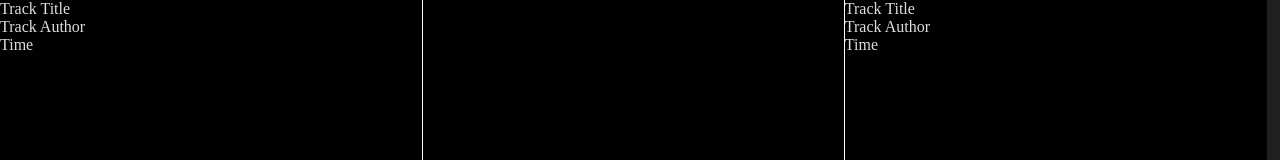
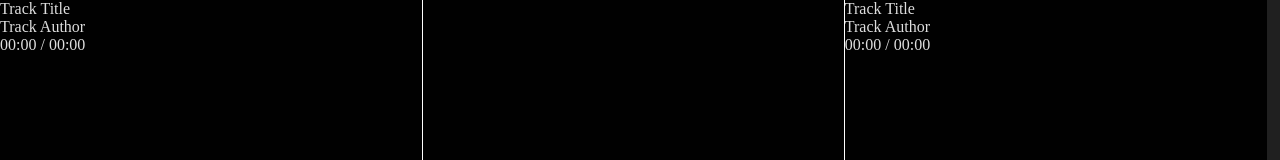
Before and after one commit to pivilartisant/generation-s, a React (Vite) app in the folder client/: page /deck in a window 1280 px wide. Shown: the top 160 px of the page. Built offline with nearby package versions, Linux system fonts and the light colour scheme.

Commit message:
implemented time + dual deck systm

```diff
--- a/client/src/Pages/Deck/Components/Buttons/PlayButton/PlayButton.jsx
+++ b/client/src/Pages/Deck/Components/Buttons/PlayButton/PlayButton.jsx
@@ -1,34 +1,37 @@
-import { useState, useEffect } from 'react';
+import { useState, useEffect,useRef, useCallback } from 'react';
 import playButton from "../../../../../assets/playBtn.svg"
 import pauseButton from "../../../../../assets/pauseBtn.svg"
 import "./playButton.css";
 
 export function PlayButton ({...props}) {
+    let { audioRef, setTimeProgress, timeProgress } = props;
 
-    console.log(props.mp3src)
-    console.log(props.audioRef)
-    const [playing, setPlaying] = useState(true)
+    const [playing, setPlaying] = useState(false)
+    const playAnimationRef = useRef();
 
-      useEffect(() => {
-    if (playing) {
-      props.audioRef.current.play();
-    } else {
-      props.audioRef.current.pause();
-    }
+    const repeat = useCallback(() => {
+        const currentTime = audioRef.current.currentTime;
+        setTimeProgress(currentTime);
+        playAnimationRef.current = requestAnimationFrame(repeat);
+    }, []);
 
-    }, [playing, props.audioRef]);
+    useEffect(() => {
+      if (playing) {
+        audioRef.current.play();
+        playAnimationRef.current = requestAnimationFrame(repeat);
+      } else {
+        audioRef.current.pause();
+        cancelAnimationFrame(playAnimationRef.current);
+      }
+    }, [playing, audioRef, repeat]);
 
     const play = () => {
         setPlaying(!playing)
-        console.log(playing)
-        console.log(props.mp3src)
       };
 
         return (
             <div className="play-button-container" onClick={play}>
-                <img src={!playing ? pauseButton : playButton} className="play-button" alt="Play Button"/>
+                <img src={playing ? pauseButton : playButton} className="play-button" alt="Play Button"/>
             </div>
         )
-}
-
-    // const audio = props.audioRef.current;
+};
--- a/client/src/Pages/Deck/Deck.jsx
+++ b/client/src/Pages/Deck/Deck.jsx
@@ -1,22 +1,48 @@
-import { useRef } from "react";
+import { useRef, useState } from "react";
 import { Turnable } from "./Turnable/Turnable";
 import { Mixer } from "./Mixer/Mixer"
 import { Loader, mp3src1, mp3src2 } from "./Loader/Loader"
 
 import "./deck.css"
 export function Deck (){
-const audioRef = useRef()
 
-const args = {
-    audioRef: audioRef,
+const audioRefA = useRef();
+const audioRefB = useRef();
+
+const [timeProgressA, setTimeProgressA] = useState(0);
+const [durationA, setDurationA] = useState(0);
+
+const [timeProgressB, setTimeProgressB] = useState(0);
+const [durationB, setDurationB] = useState(0);
+
+const AB = {
+    audioRefA: audioRefA,
+    audioRefB: audioRefB,
+    setDurationA: setDurationA,
+    setDurationB: setDurationB,
 }
+
+const deckA = {
+    audioRef: audioRefA,
+    duration: durationA,
+    setTimeProgress: setTimeProgressA,
+    timeProgress: timeProgressA,
+}
+
+const deckB = {
+    audioRef: audioRefB,
+    duration: durationB,
+    setTimeProgress: setTimeProgressB,
+    timeProgress: timeProgressB,
+}
+
     return (
         <div className="deck">
             {/* Loader in middleware for controlling audio */}
-            <Loader audioRef={audioRef}/>
-            <Turnable mp3src={mp3src1}  {...args}/>
+            <Loader {...AB} />
+            <Turnable mp3src={mp3src1}  {...deckA}/>
             <Mixer/>
-            <Turnable mp3src={mp3src2} {...args}/>
+            <Turnable mp3src={mp3src2} {...deckB}/>
         </div>
     )
 }
--- a/client/src/Pages/Deck/Loader/Loader.jsx
+++ b/client/src/Pages/Deck/Loader/Loader.jsx
@@ -1,15 +1,33 @@
 import { tracks } from "./tracks"
 
 export const mp3src1 = tracks[1].src
-export const mp3src2 = ""
+export const mp3src2 = tracks[0].src
 //this is my loader where eventually mp3 will be loaded from an API
 
 export function Loader ({...props}){
+let {audioRefA, setDurationA, audioRefB, setDurationB} = props
+
+    const onLoadedMetadataA = () => {
+        setDurationA(audioRefA.current.duration);
+      };
+
+      const onLoadedMetadataB = () => {
+        setDurationB(audioRefB.current.duration);
+      };
     return (
         <>
             <audio
             src={mp3src1}
-            ref={props.audioRef}
+            ref={audioRefA}
+
+            onLoadedMetadata={onLoadedMetadataA}
+            />
+
+            <audio
+            src={mp3src2}
+            ref={audioRefB}
+
+            onLoadedMetadata={onLoadedMetadataB}
             />
         </>
     )
--- /dev/null
+++ b/client/src/Pages/Deck/Turnable/Info/Info.jsx
@@ -0,0 +1,15 @@
+import { ProgressBar } from "./Progressbar/ProgressBar"
+import { useRef,useState } from "react";
+
+export function Info({...props}){
+
+    const progressBarRef = useRef();
+
+    return (
+        <div className="info">
+           <p>Track Title</p>
+            <p>Track Author</p>
+            <ProgressBar {...props} progressBarRef={progressBarRef}/>
+        </div>
+    );
+};
--- /dev/null
+++ b/client/src/Pages/Deck/Turnable/Info/Progressbar/ProgressBar.jsx
@@ -0,0 +1,32 @@
+import { Time } from "../Time/Time";
+import "./progressBar.css";
+export function ProgressBar ({...props}) {
+
+let { audioRef, progressBarRef, duration, timeProgress } = props;
+
+const handleProgressChange = () => {
+  if (audioRef && progressBarRef) {
+    audioRef.current.currentTime = progressBarRef.current.value;
+  }
+};
+
+const timeArgs ={
+  timeProgress: timeProgress,
+  duration: duration,
+}
+
+  return (
+    <div className="progress">
+      <Time {...timeArgs}/>
+
+      <input
+        type="range"
+        className="progress-range"
+        ref={progressBarRef}
+        defaultValue="0"
+        max={duration}
+        onChange={handleProgressChange}
+        />
+    </div>
+  );
+};
--- /dev/null
+++ b/client/src/Pages/Deck/Turnable/Info/Time/Time.jsx
@@ -0,0 +1,22 @@
+export function Time ({...props}) {
+    let { timeProgress, duration } = props;
+
+    const formatTime = (time) => {
+        if (time && !isNaN(time)) {
+          const minutes = Math.floor(time / 60);
+          const formatMinutes =
+            minutes < 10 ? `0${minutes}` : `${minutes}`;
+          const seconds = Math.floor(time % 60);
+          const formatSeconds =
+            seconds < 10 ? `0${seconds}` : `${seconds}`;
+          return `${formatMinutes}:${formatSeconds}`;
+        }
+        return '00:00';
+      };
+
+    return (
+            <>
+            <p className="time-current"> {formatTime(timeProgress)} / {formatTime(duration)} </p>
+            </>
+    )
+}
--- a/client/src/Pages/Deck/Turnable/TrackInformation/Info/Info.jsx
+++ /dev/null
@@ -1,25 +0,0 @@
-export function Info({...props}){
-    return (
-        <div className="info">
-           <p>Track Title</p>
-            <p>Track Author</p>
-            <p>Time</p>
-        </div>
-    )
-}
-
-
- {/* <div className="audio-image">
-                {props.currentTrack.thumbnail ? (
-                    <img src={props.currentTrack.thumbnail} alt="audio avatar" style={{width:50}}/>
-                ) : (
-                <div className="icon-wrapper">
-                </div>
-                )} */}
- {/* <div className="audio-image">
-                {props.currentTrack.thumbnail ? (
-                    <img src={props.currentTrack.thumbnail} alt="audio avatar" style={{width:50}}/>
-                ) : (
-                <div className="icon-wrapper">
-                </div>
-                )} */}
--- a/client/src/Pages/Deck/Turnable/TrackInformation/TrackInformation.jsx
+++ /dev/null
@@ -1,35 +0,0 @@
-import { Info } from "./Info/Info";
-
-
-//this component loads the and audio arc and displays the track information
-export const TrackInformation = () => {
-
-  //this function gets the duration of the audio track and sets it to the duration state
-  //than it sets the max value of the progress bar to the duration of the track
-  // const onLoadedMetadata = () => {
-  //   const seconds = props.audioRef.current.duration;
-  //   props.setDuration(seconds);
-  //   props.progressBarRef.current.max = seconds;
-  // };
-
-  // const onAudioEnd = () => {
-  //     props.audioRef.current.currentTime = 0;
-  //     props.audioRef.current.pause();
-  //     props.setIsPlaying(!props.isPlaying);
-  // };
-    return (
-         <div className="track-information">
-            <Info/>
-         </div>
-    )
-  };
-
-
-//   <div>
-//   <audio src={props.currentTrack.src}
-//     ref={props.audioRef}
-//     onLoadedMetadata={onLoadedMetadata}
-//     onEnded={onAudioEnd}
-//     />
-//   {/* <TrackInformation currentTrack={props.currentTrack}/> */}
-// </div>
--- a/client/src/Pages/Deck/Turnable/Turnable.jsx
+++ b/client/src/Pages/Deck/Turnable/Turnable.jsx
@@ -1,66 +1,13 @@
 // import { useEffect, useRef, useState } from 'react';
-import { TrackInformation } from "./TrackInformation/TrackInformation";
+import { Info } from "./Info/Info";
 import { PlayButton } from "../Components/Buttons/PlayButton/PlayButton";
 import "./turnable.css";
 
 export function Turnable({...props}){
-
-
     return (
       <div className="turnable">
-        <TrackInformation/>
+        <Info {...props}/>
         <PlayButton {...props}/>
       </div>
     );
   };
-
-
-  // import { ProgressBar } from "./Components/Progressbar/ProgressBar";
-// import { tracks } from "../../../assets/track.js";
-
-
-//audio player where all the components are rendered and interact
-
-//set audio track from track.js which will eventually be pulled from the json file
-    //get audio at index 0 of the tracks array of objects
-    // const [currentTrack, setCurrentTrack] = useState(tracks[0]);
-
-    // const [isPlaying, setIsPlaying] = useState(false);
-    //sets progression of track
-    // const [timeProgress, setTimeProgress] = useState(0);
-    //sets duration of track in the loader & sends it to the progress bar
-    // const [duration, setDuration] = useState(0);
-
-    // set audio ref to the audio element
-    // const audioRef = useRef();
-    // set progress bar ref to the progress bar element
-    // const progressBarRef = useRef();
-
-  {/* this component loads the audio track. It gets the src from currentTarck and sets it's ref.*/}
-            {/*The ref will be passed in later on.*/}
-            {/* <LoadTrack
-              currentTrack={currentTrack}
-              audioRef={audioRef}
-              setDuration={setDuration}
-              progressBarRef={progressBarRef}
-              setIsPlaying={setIsPlaying}
-              isPlaying={isPlaying}
-              /> */}
-            {/* This component contains all the relative audio controllers */}
-            {/* <Controls
-              audioRef={audioRef}
-              progressBarRef={progressBarRef}
-              duration={duration}
-              setTimeProgress={setTimeProgress}
-              setIsPlaying={setIsPlaying}
-              isPlaying={isPlaying}
-              isValid={props.isValid}
-              setIsValid={props.setIsValid}
-            /> */}
-            {/* This component contains all the relative audio progression */}
-            {/* <ProgressBar
-              progressBarRef={progressBarRef}
-              audioRef={audioRef}
-              timeProgress={timeProgress}
-              duration={duration}
-              /> */}
```
Also changed, not shown: client/src/Pages/Deck/Components/Progressbar/ProgressBar.jsx (deleted, +0 -46 lines), client/src/Pages/Deck/Turnable/Info/Progressbar/progressBar.css (renamed from client/src/Pages/Deck/Components/Progressbar/progressBar.css).
